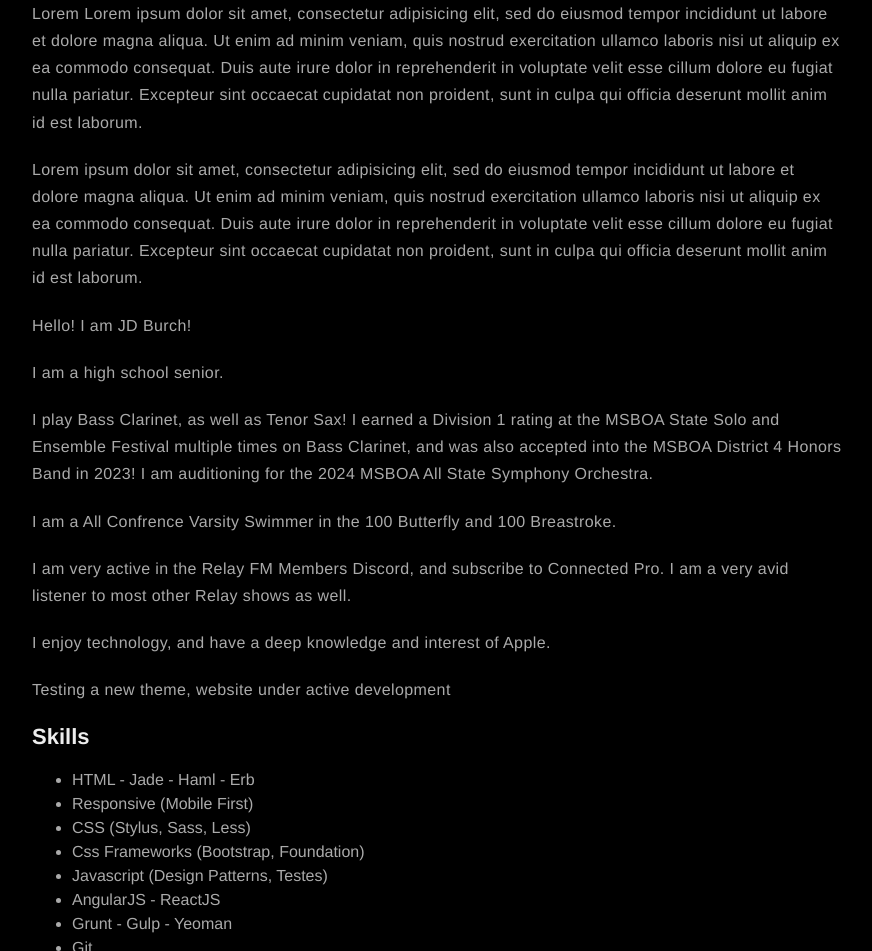
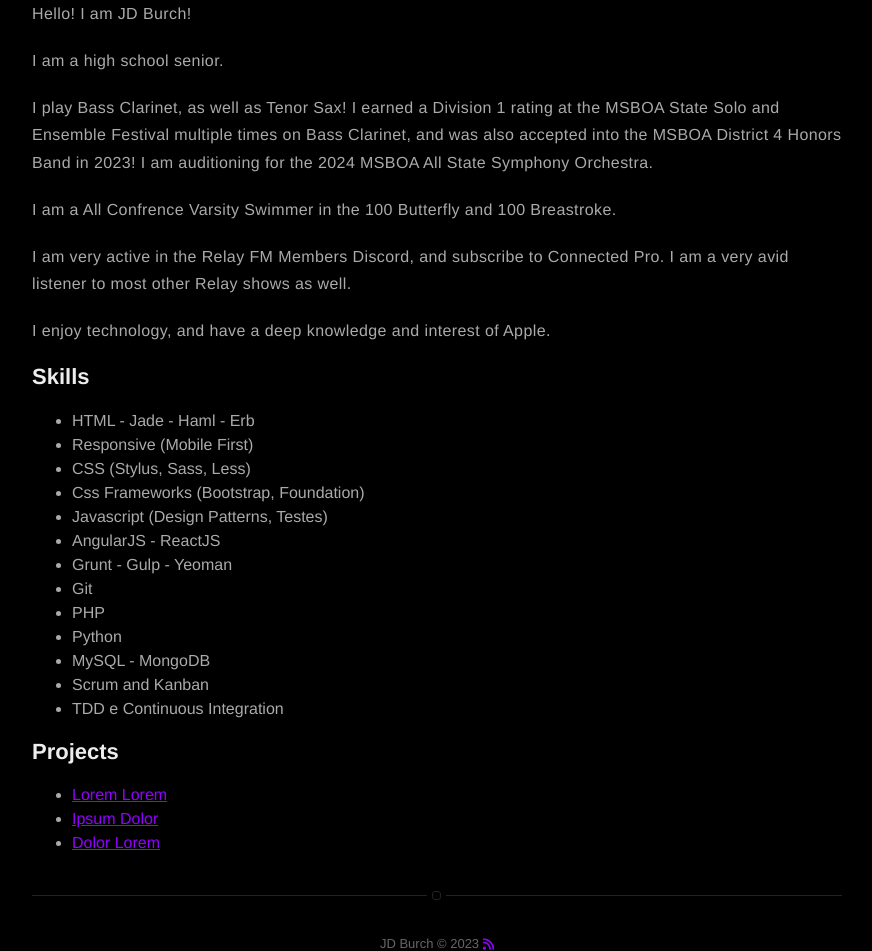
Before and after one commit to JDBurchHuzzah/jdburchhuzzah.github.io, a Jekyll site: the page built from about.md, in a window 1280 px wide and 1400 px high. Shown: the part 449-1400 px from the top of the window, without its empty margins (203-1075 px from the left). Built offline with Jekyll 4.4.1, drawn with Linux system fonts in a browser that asks for light colours; nearby versions of some CDN libraries.

Commit message:
Update about.md

```diff
--- a/about.md
+++ b/about.md
@@ -4,33 +4,17 @@
 ---
 ![Profile Image]({% if site.external-image %}{{ site.picture }}{% else %}{{ site.url }}/{{ site.picture }}{% endif %})
 
-<p>Lorem Lorem ipsum dolor sit amet, consectetur adipisicing elit, sed do eiusmod
-tempor incididunt ut labore et dolore magna aliqua. Ut enim ad minim veniam,
-quis nostrud exercitation ullamco laboris nisi ut aliquip ex ea commodo
-consequat. Duis aute irure dolor in reprehenderit in voluptate velit esse
-cillum dolore eu fugiat nulla pariatur. Excepteur sint occaecat cupidatat non
-proident, sunt in culpa qui officia deserunt mollit anim id est laborum.</p>
+<p>Hello! I am JD Burch!</p>
 
-<p>Lorem ipsum dolor sit amet, consectetur adipisicing elit, sed do eiusmod
-tempor incididunt ut labore et dolore magna aliqua. Ut enim ad minim veniam,
-quis nostrud exercitation ullamco laboris nisi ut aliquip ex ea commodo
-consequat. Duis aute irure dolor in reprehenderit in voluptate velit esse
-cillum dolore eu fugiat nulla pariatur. Excepteur sint occaecat cupidatat non
-proident, sunt in culpa qui officia deserunt mollit anim id est laborum.</p>
+<p>I am a high school senior.</p>
 
- Hello! I am JD Burch!
+<p>I play Bass Clarinet, as well as Tenor Sax! I earned a Division 1 rating at the MSBOA State Solo and Ensemble Festival multiple times on Bass Clarinet, and was also accepted into the MSBOA District 4 Honors Band in 2023! I am auditioning for the 2024 MSBOA All State Symphony Orchestra.</p>
 
-  I am a high school senior.
+<p>I am a All Confrence Varsity Swimmer in the 100 Butterfly and 100 Breastroke.</p>
 
-  I play Bass Clarinet, as well as Tenor Sax! I earned a Division 1 rating at the MSBOA State Solo and Ensemble Festival multiple times on Bass Clarinet, and was also accepted into the MSBOA District 4 Honors Band in 2023! I am auditioning for the 2024 MSBOA All State Symphony Orchestra.
+<p>I am very active in the Relay FM Members Discord, and subscribe to Connected Pro. I am a very avid listener to most other Relay shows as well.</p>
 
-  I am a All Confrence Varsity Swimmer in the 100 Butterfly and 100 Breastroke.
-
-  I am very active in the Relay FM Members Discord, and subscribe to Connected Pro. I am a very avid listener to most other Relay shows as well.
-
-  I enjoy technology, and have a deep knowledge and interest of Apple.
-
-  Testing a new theme, website under active development
+<p>I enjoy technology, and have a deep knowledge and interest of Apple.</p>
 
 <h2>Skills</h2>
 
```
